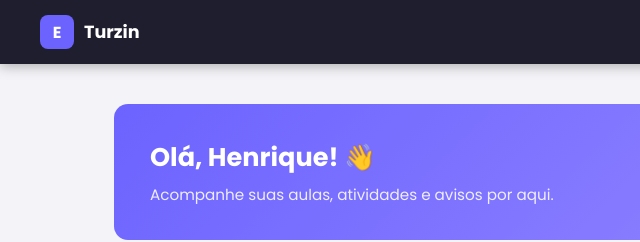
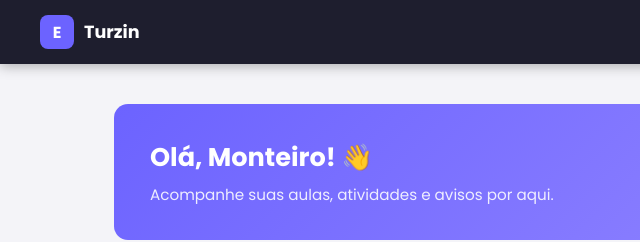
Before and after one commit to tuyz-art/trabalho-antonio, a plain HTML site: page projeto-web/home.html in a window 1280 px wide. Shown: the top 242 px of the page, 0-640 px from the left. Drawn offline with Linux system fonts and the light colour scheme.

Commit message:
Update home.html

```diff
--- a/projeto-web/home.html
+++ b/projeto-web/home.html
@@ -27,7 +27,7 @@
     <!-- Banner de boas-vindas -->
     <section class="welcome-banner">
       <div>
-        <h1>Olá, Henrique! 👋</h1>
+        <h1>Olá, Monteiro! 👋</h1>
         <p>Acompanhe suas aulas, atividades e avisos por aqui.</p>
       </div>
       <div class="welcome-emoji">🎓</div>
```
